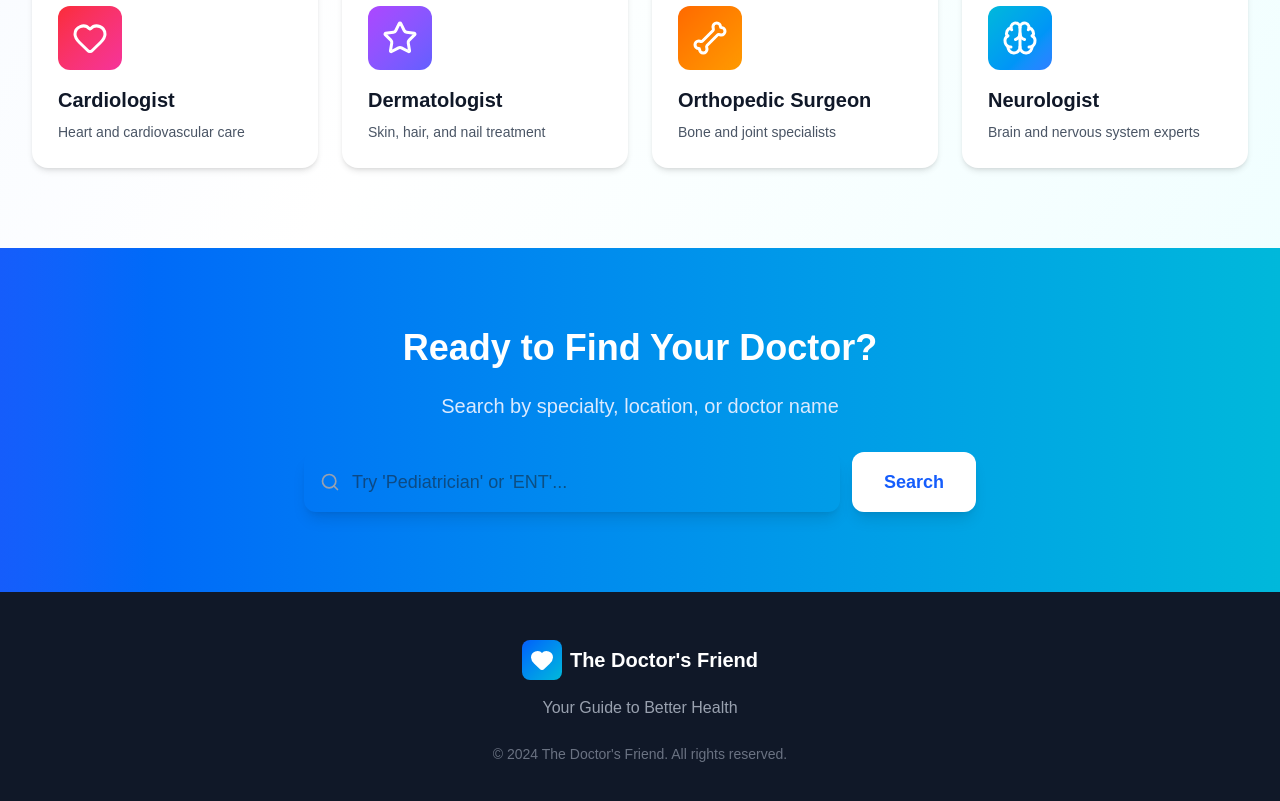
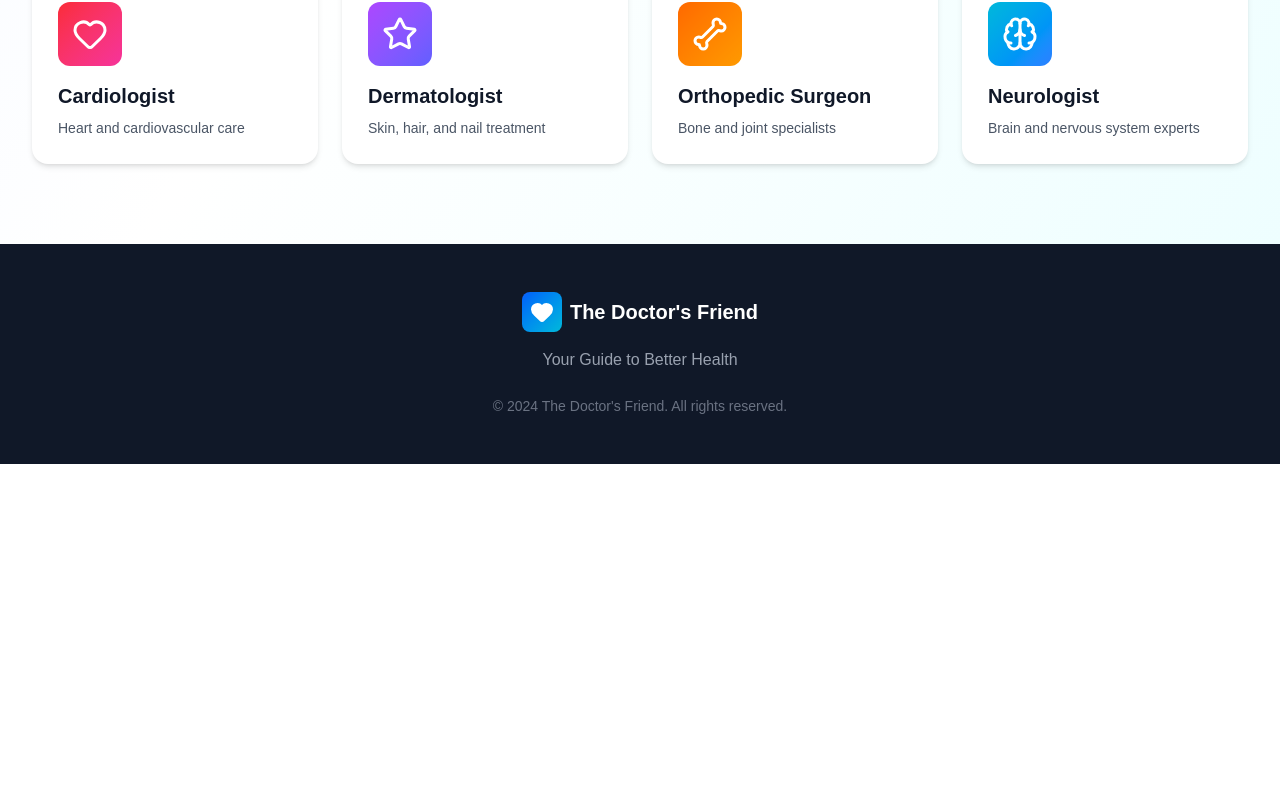
Before and after one commit to HassanNetSec/the-doctors-friends, a Next.js app in the folder frontend/: page / in a window 1280 px wide. Shown: the part 1653-2454 px from the top of the page. After the commit the page ends 2117 px from the top, so only its background shows below. Built offline with nearby package versions, Linux system fonts and the light colour scheme.

Commit message:
Refactor LandingPage to remove search and add routing
Removed search functionality and updated button to redirect to authentication page.

```diff
--- a/frontend/app/components/LandingPage.tsx
+++ b/frontend/app/components/LandingPage.tsx
@@ -1,20 +1,29 @@
 "use client";
 import React, { useState } from "react";
+// **CORRECTED IMPORT:** Using useRouter from next/router
+import { useRouter } from "next/router";
+
 import {
   Heart,
   Brain,
   Bone,
-  Search,
   Star,
   Users,
   Calendar,
   ChevronRight,
-  Menu,
-  X,
 } from "lucide-react";
 
 const LandingPage = () => {
-  const [searchQuery, setSearchQuery] = useState("");
+  // **CORRECTED USAGE:** Initialize the router hook
+  const router = useRouter();
+
+  // State for search query is removed as requested
+
+  // New function to handle the "Find Your Doctor Now" button click
+  const handleGetStarted = () => {
+    // This will redirect the user to the specified authentication/signup page
+    router.push("/components/Authentication");
+  };
 
   const specialties = [
     {
@@ -64,13 +73,6 @@ const LandingPage = () => {
     },
   ];
 
-  const handleSearch = () => {
-    if (searchQuery.trim()) {
-      alert(`Searching for: ${searchQuery}`);
-      // Navigate to search results page
-    }
-  };
-
   return (
     <div className="min-h-screen bg-gradient-to-br from-blue-50 via-white to-cyan-50">
 
@@ -97,13 +99,12 @@ const LandingPage = () => {
             </p>
 
             <div className="flex flex-col sm:flex-row gap-4 justify-center items-center mb-12">
-              <button className="group px-8 py-4 bg-gradient-to-r from-blue-600 to-cyan-500 text-white rounded-xl font-semibold text-lg shadow-lg hover:shadow-2xl transition-all duration-300 transform hover:scale-105 flex items-center space-x-2 cursor-pointer">
+              <button
+                className="group px-8 py-4 bg-gradient-to-r from-blue-600 to-cyan-500 text-white rounded-xl font-semibold text-lg shadow-lg hover:shadow-2xl transition-all duration-300 transform hover:scale-105 flex items-center space-x-2 cursor-pointer"
+                onClick={handleGetStarted}
+              >
                 <span>Find Your Doctor Now</span>
                 <ChevronRight className="w-5 h-5 group-hover:translate-x-1 transition-transform" />
-              </button>
-
-              <button className="px-8 py-4 bg-white text-gray-700 rounded-xl font-semibold text-lg shadow-md hover:shadow-lg transition-all duration-300 border-2 border-gray-200 hover:border-blue-300 cursor-pointer">
-                Learn More
               </button>
             </div>
 
@@ -192,38 +193,6 @@ const LandingPage = () => {
         </div>
       </section>
 
-      {/* Quick Search Section */}
-      <section className="py-20 px-4 sm:px-6 lg:px-8 bg-gradient-to-r from-blue-600 to-cyan-500">
-        <div className="max-w-4xl mx-auto text-center">
-          <h2 className="text-4xl font-bold text-white mb-6">
-            Ready to Find Your Doctor?
-          </h2>
-          <p className="text-xl text-blue-100 mb-8">
-            Search by specialty, location, or doctor name
-          </p>
-
-          <div className="flex flex-col sm:flex-row gap-3 max-w-2xl mx-auto">
-            <div className="flex-1 relative">
-              <Search className="absolute left-4 top-1/2 transform -translate-y-1/2 text-gray-400 w-5 h-5" />
-              <input
-                type="text"
-                placeholder="Try 'Pediatrician' or 'ENT'..."
-                value={searchQuery}
-                onChange={(e) => setSearchQuery(e.target.value)}
-                onKeyPress={(e) => e.key === "Enter" && handleSearch()}
-                className="w-full pl-12 pr-4 py-4 rounded-xl text-lg focus:outline-none focus:ring-4 focus:ring-blue-300 shadow-lg"
-              />
-            </div>
-            <button
-              onClick={handleSearch}
-              className="px-8 py-4 bg-white text-blue-600 rounded-xl font-semibold text-lg shadow-lg hover:shadow-2xl transition-all duration-300 transform hover:scale-105 cursor-pointer"
-            >
-              Search
-            </button>
-          </div>
-        </div>
-      </section>
-
       {/* Footer */}
       <footer className="bg-gray-900 text-white py-12 px-4 sm:px-6 lg:px-8">
         <div className="max-w-7xl mx-auto text-center">
```
